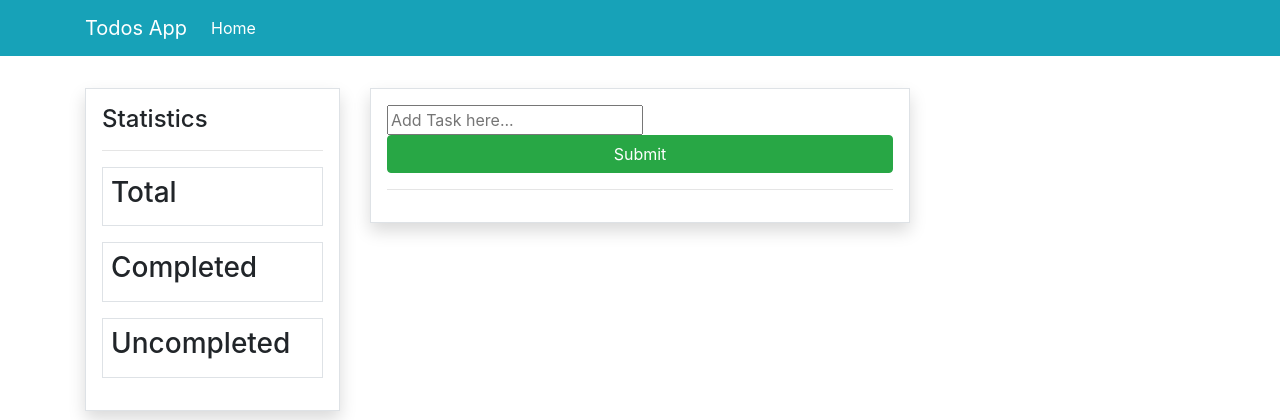
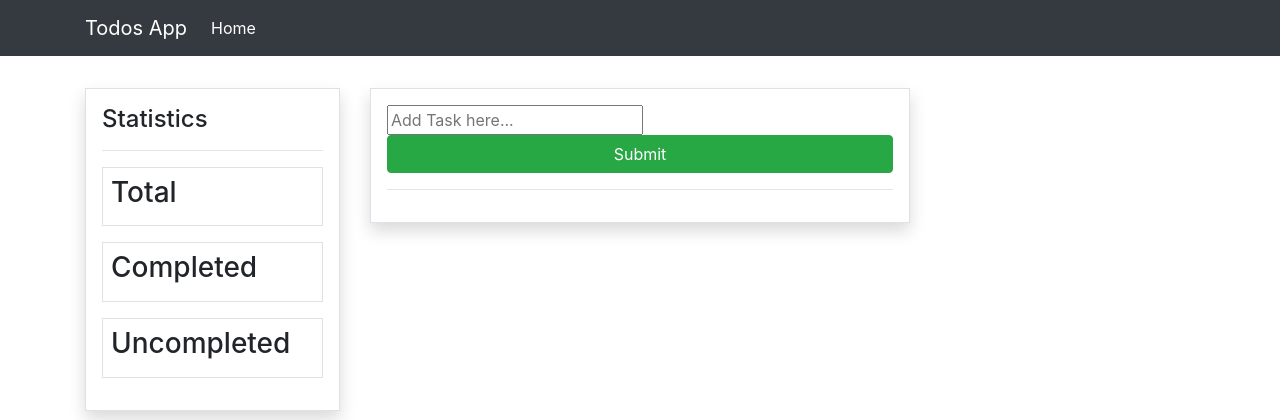
Before and after one commit to mariallugare/Todoapp, a Django app: template todos/templates/main/index.html in a window 1280 px wide. Shown: the top 420 px of the page. Run offline with Django 4.2, Linux system fonts and the light colour scheme; the template is opened without the code that fills it: values that come from a table or form of the project are taken from there, others are empty; parts of the project's set-up code (start-up, migrations or seed data) failed here and were passed over; some libraries are stand-ins or nearby versions.

Commit message:
change navbar background ccolor

```diff
--- a/todos/templates/sides/nav.html
+++ b/todos/templates/sides/nav.html
@@ -1,4 +1,4 @@
-<nav class="navbar navbar-expand-lg navbar-info bg-info">
+<nav class="navbar navbar-expand-lg navbar-info bg-dark">
     <div class="container text-white">
         <a class="navbar-brand text-white" href="#">Todos App</a>
         <button class="navbar-toggler" type="button" data-toggle="collapse" data-target="#navbarSupportedContent"
```
